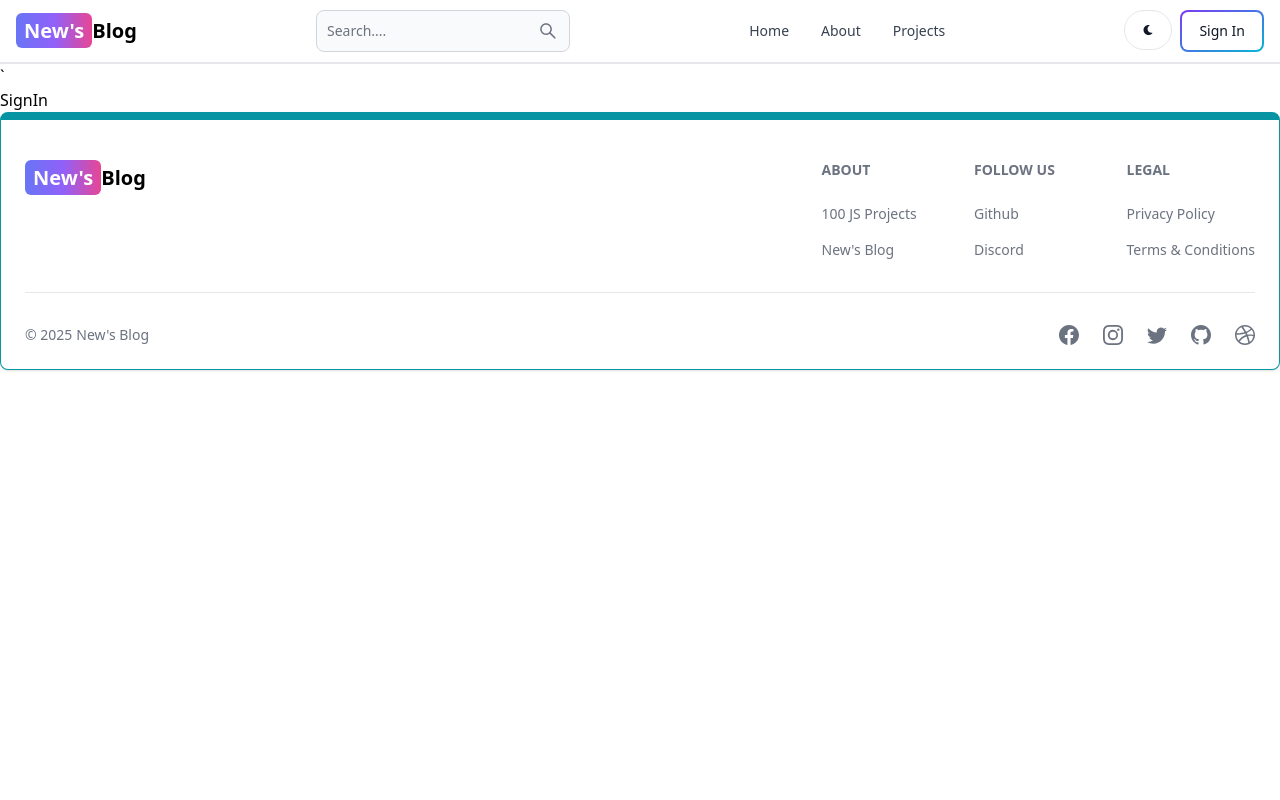
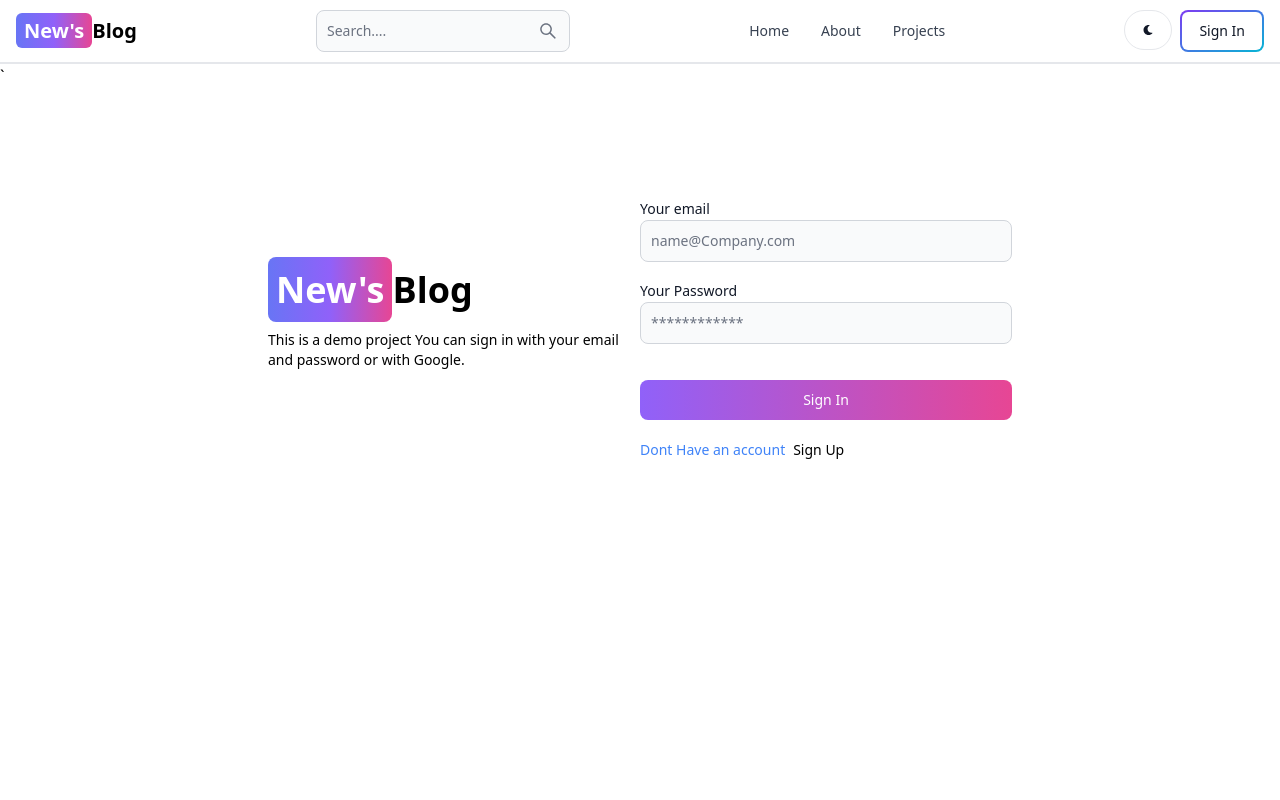
Before and after one commit to abednego382004/MERN-blog, a React (Vite) app in the folder client/: page /sign-in in a window 1280 px wide. Shown: the top 800 px of the page. Built offline with nearby package versions, Linux system fonts and the light colour scheme.

Commit message:
complete signin functionality

```diff
--- a/client/src/pages/SignIn.jsx
+++ b/client/src/pages/SignIn.jsx
@@ -1,7 +1,112 @@
-import React from "react";
+import React, { useState } from "react";
+import { Link, useNavigate } from "react-router-dom";
+import { Alert, Button, Label, Spinner, TextInput } from "flowbite-react";
 
 const SignIn = () => {
-  return <div>SignIn</div>;
+  const [formData, setFormData] = useState({});
+  const [errorMessage, setErrorMessage] = useState(null);
+  const [loading, setLoading] = useState(false);
+  const navigate = useNavigate();
+
+  const handleChange = (e) => {
+    setFormData({ ...formData, [e.target.id]: e.target.value.trim() });
+  };
+
+  const handleSubmit = async (e) => {
+    e.preventDefault();
+    if (!formData.email || !formData.password) {
+      return setErrorMessage("Please Fill Out all the fields. ");
+    }
+    try {
+      setLoading(true);
+      setErrorMessage(null);
+      const res = await fetch("/api/auth/signin", {
+        method: "POST",
+        headers: { "Content-Type": "application/json" },
+        body: JSON.stringify(formData),
+      });
+      const data = await res.json();
+      if (data.success === false) {
+        return setErrorMessage(data.message);
+      }
+      setLoading(false);
+      if (res.ok) {
+        navigate("/");
+      }
+    } catch (error) {
+      setErrorMessage(error.message);
+      setLoading(false);
+    }
+  };
+
+  return (
+    <div className="min-h-screen mt-20">
+      <div className="flex p-3 max-w-3xl mx-auto flex-col md:flex-row md:items-center">
+        {/* left */}
+        <div className="flex-1">
+          <Link to="/" className="font-bold dark:text-white text-4xl">
+            <span className="px-2 py-2 bg-gradient-to-r from-indigo-500 via-purple-500 to-pink-500 rounded-lg text-white ">
+              New's
+            </span>
+            Blog
+          </Link>
+          <p className="text-sm mt-5">
+            This is a demo project You can sign in with your email and password
+            or with Google.
+          </p>
+        </div>
+        {/* right */}
+
+        <div className="flex-1">
+          <form className="flex flex-col gap-4 " onSubmit={handleSubmit}>
+            <div className=""></div>
+            <div className="">
+              <Label value="Your email " />
+              <TextInput
+                type="email"
+                placeholder="name@Company.com"
+                id="email"
+                onChange={handleChange}
+              />
+            </div>
+            <div className="">
+              <Label value="Your Password" />
+              <TextInput
+                type="password"
+                placeholder="************"
+                id="password"
+                onChange={handleChange}
+              />
+            </div>
+            <Button
+              disabled={loading}
+              className="mt-5 w-full"
+              type="submit"
+              gradientDuoTone="purpleToPink"
+            >
+              {loading ? (
+                <>
+                  <Spinner size="sm" />
+                  <span className="pl-3">Loading..</span>
+                </>
+              ) : (
+                "Sign In"
+              )}
+            </Button>
+          </form>
+          <div className="flex gap-2 text-sm mt-5">
+            <span className="text-blue-500">Dont Have an account</span>
+            <Link to="/sign-up">Sign Up</Link>
+          </div>
+          {errorMessage && (
+            <Alert className="mt-5 " color="failure">
+              {errorMessage}
+            </Alert>
+          )}
+        </div>
+      </div>
+    </div>
+  );
 };
 
 export default SignIn;
--- a/client/src/pages/SignUp.jsx
+++ b/client/src/pages/SignUp.jsx
@@ -51,8 +51,7 @@
             Blog
           </Link>
           <p className="text-sm mt-5">
-            Lorem ipsum dolor sit amet consectetur adipisicing elit. Vitae vel
-            impedit ipsa blanditiis dolorum dignissimos.
+            This is a demo project You can sign up with your email and password
           </p>
         </div>
         {/* right */}
@@ -104,7 +103,7 @@
           </form>
           <div className="flex gap-2 text-sm mt-5">
             <span className="text-blue-500">Have an account</span>
-            <Link to="sign-in/">Sign In</Link>
+            <Link to="/sign-in">Sign In</Link>
           </div>
           {errorMessage && (
             <Alert className="mt-5 " color="failure">
```
